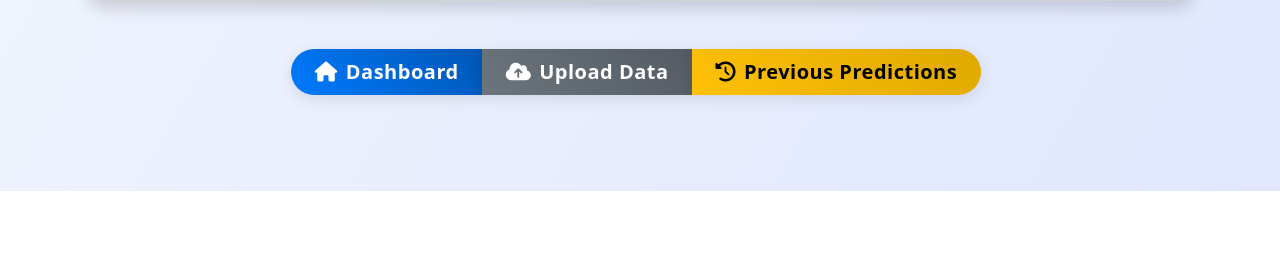
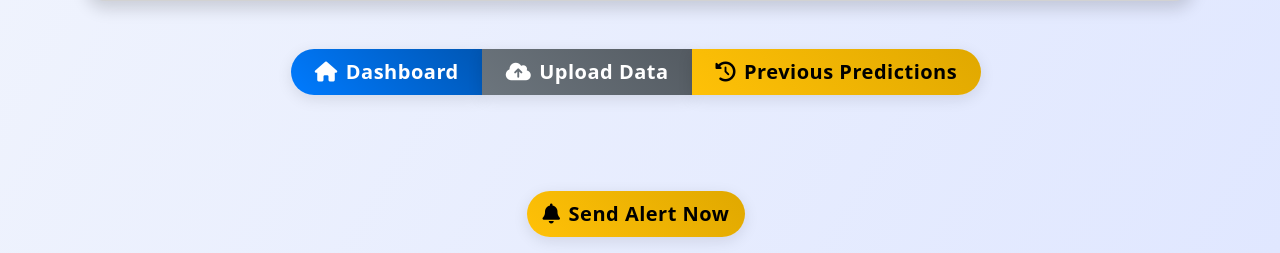
Before and after one commit to JATINDADWAL23/overstock_and_uderstock_project, a Flask app: page /results in a window 1280 px wide. Shown: the part 1484-1737 px from the top of the page. Before the commit the page ends 1675 px from the top, so only its background shows below. Run offline with Flask 3, Linux system fonts and the light colour scheme; some libraries are stand-ins or nearby versions.

Commit message:
Add alert functionality for previous analyses and current results

```diff
--- a/app.py
+++ b/app.py
@@ -774,6 +774,95 @@ def clear_all_analyses():
 
     return redirect(url_for('previous_analyses'))
 
+@app.route('/send-alert/<filename>', methods=['POST'])
+def send_alert(filename):
+    """Send BOTH inventory and expiry alerts for specific analysis file"""
+    try:
+        filepath = os.path.join(app.config['RESULTS_FOLDER'], filename)
+        if not os.path.exists(filepath):
+            flash('❌ Analysis not found!', 'error')
+            return redirect(url_for('previous_analyses'))
+
+        # Load the analysis data
+        with open(filepath, 'r') as f:
+            data = json.load(f)
+
+        recommendations = data.get('recommendations', [])
+        receiver_email = get_receiver_email()
+
+        if not receiver_email:
+            flash('⚠️ Email not configured!', 'warning')
+            return redirect(url_for('previous_analyses'))
+
+        alerts_sent = []
+
+        # 1. Send inventory alert (always)
+        try:
+            send_inventory_alert(recommendations, receiver_email)
+            alerts_sent.append("📦 Inventory Alert")
+        except Exception as e:
+            print(f"Error sending inventory alert: {e}")
+
+        # 2. Send expiry alert (if there are items with expiry dates)
+        expiry_items = []
+        for item in recommendations:
+            if (item.get('days_left') and
+                item.get('days_left') != '' and
+                item.get('days_left') != 'N/A' and
+                item.get('expiry_date') and
+                item.get('expiry_date') != ''):
+                expiry_items.append(item)
+
+        if expiry_items:
+            try:
+                send_expiry_alert(expiry_items, receiver_email)
+                alerts_sent.append("⏰ Expiry Alert")
+            except Exception as e:
+                print(f"Error sending expiry alert: {e}")
+
+        # Show success message
+        if alerts_sent:
+            alerts_text = " & ".join(alerts_sent)
+            flash(f'✅ {alerts_text} sent successfully!', 'success')
+        else:
+            flash('⚠️ No alerts sent - check email configuration.', 'warning')
+
+        return redirect(url_for('previous_analyses'))
+
+    except Exception as e:
+        flash(f'❌ Error sending alerts: {str(e)}', 'error')
+        return redirect(url_for('previous_analyses'))
+
+
+@app.route('/send-current-alert', methods=['POST'])
+def send_current_alert():
+    """Send alert for current loaded results"""
+    try:
+        result_data = load_results()
+        if not result_data:
+            flash('❌ No current results to send!', 'error')
+            return redirect(url_for('results'))
+
+        recommendations = result_data.get('recommendations', [])
+        receiver_email = get_receiver_email()
+
+        if not receiver_email:
+            flash('⚠️ Email not configured!', 'warning')
+            return redirect(url_for('results'))
+
+        success = send_inventory_alert(recommendations, receiver_email)
+
+        if success:
+            flash('✅ Alert email sent successfully!', 'success')
+        else:
+            flash('❌ Failed to send alert email.', 'error')
+
+        return redirect(url_for('results'))
+
+    except Exception as e:
+        flash(f'❌ Error: {str(e)}', 'error')
+        return redirect(url_for('results'))
+
 @app.route('/')
 def index():
     email = get_receiver_email()
--- a/templates/previous_analyses.html
+++ b/templates/previous_analyses.html
@@ -140,12 +140,18 @@
            class="btn btn-sm btn-primary me-2">
             <i class="fas fa-eye me-1"></i>View
         </a>
+        <form method="POST" action="{{ url_for('send_alert', filename=analysis.filename) }}" style="display:inline;">
+            <button type="submit" class="btn btn-sm btn-info me-2">
+                <i class="fas fa-envelope me-1"></i>Send Alert
+            </button>
+        </form>
         <button class="btn btn-sm btn-delete"
                 onclick="confirmDelete('{{ analysis.filename }}', '{{ analysis.source_file }}')">
             <i class="fas fa-trash me-1"></i>Delete
         </button>
     </div>
 </td>
+
                             </tr>
                         {% endfor %}
                         </tbody>
--- a/templates/results.html
+++ b/templates/results.html
@@ -296,6 +296,15 @@
         </div>
     </div>
 </div>
+<!-- Add this to your button toolbar in results.html -->
+<div class="text-center mb-3">
+    <form method="POST" action="{{ url_for('send_current_alert') }}" style="display:inline;">
+        <button type="submit" class="btn btn-warning btn-lg me-2">
+            <i class="fas fa-bell me-2"></i>Send Alert Now
+        </button>
+    </form>
+</div>
+
 
 <script src="https://cdn.jsdelivr.net/npm/bootstrap@5.3.0/dist/js/bootstrap.bundle.min.js"></script>
 <script>
```
Lines whose indentation alone changed are shown as unchanged.
